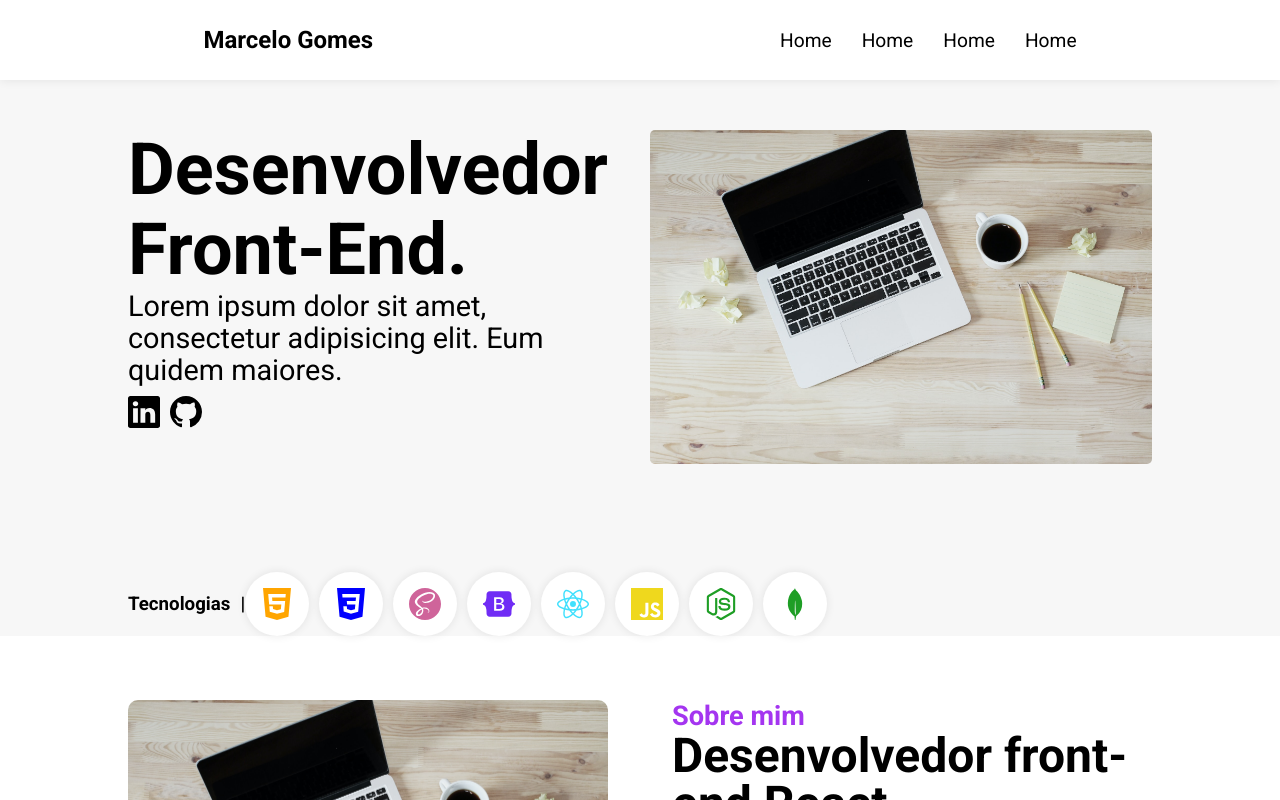
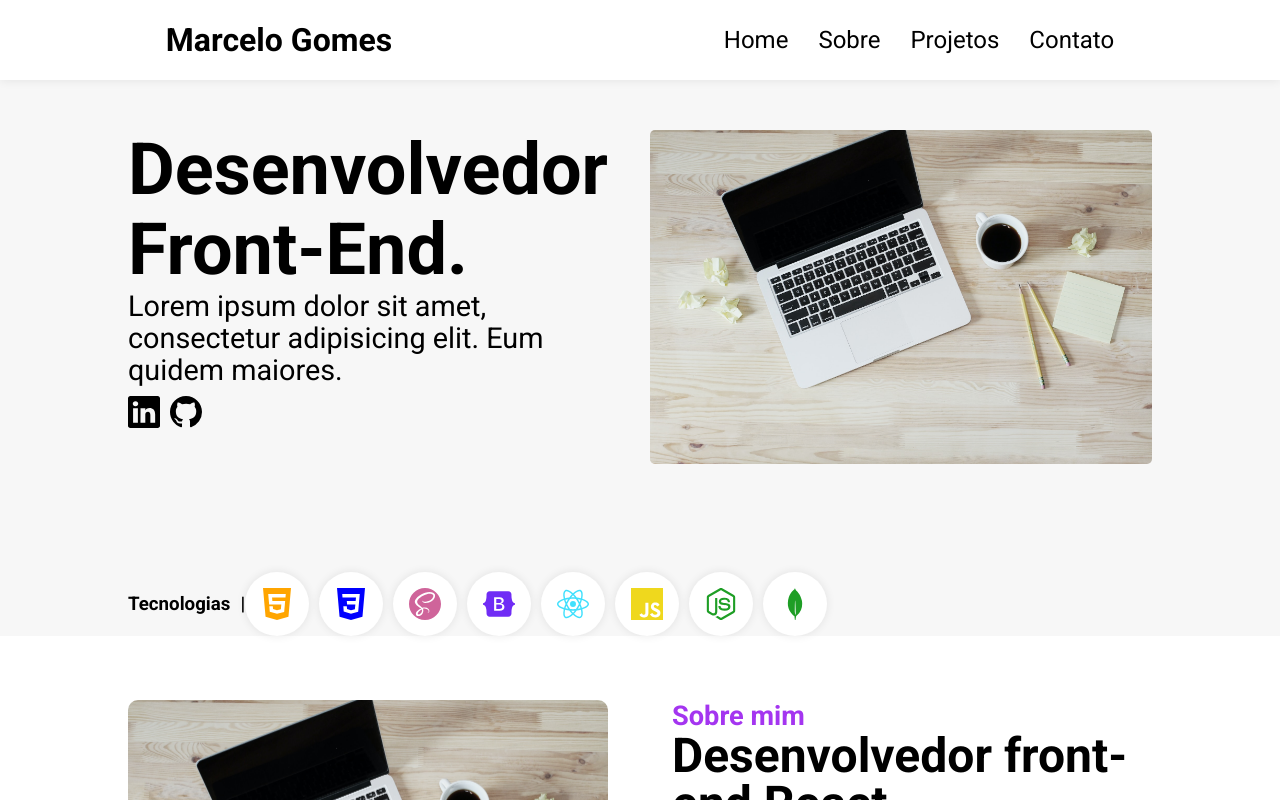
Before and after one commit to Marcelo-gms/portfolio-two, a React (Vite) app: page / in a window 1280 px wide. Shown: the top 800 px of the page. Built offline with nearby package versions, Linux system fonts and the light colour scheme.

Commit message:
update details

```diff
--- a/src/Global/GlobalStyles.js
+++ b/src/Global/GlobalStyles.js
@@ -10,6 +10,7 @@ export const Global = createGlobalStyle`
     margin:0;
     padding:0;
     box-sizing:border-box;
+    scroll-behavior:smooth;
 }
 
 body{
--- a/src/components/About/index.jsx
+++ b/src/components/About/index.jsx
@@ -2,7 +2,7 @@ import * as C from "./styles"
 
 const About = () => {
   return (
-    <C.MainContainer>
+    <C.MainContainer id="about">
       <C.CenterContainer>
         <C.ImageContainer>
           <img src="/img-home.jpg" alt="about image" />
--- a/src/components/Contact/index.jsx
+++ b/src/components/Contact/index.jsx
@@ -4,7 +4,7 @@ import { MdEmail, MdLocationOn } from "react-icons/md";
 
 const Contact = () => {
   return (
-    <C.Container>
+    <C.Container id="contact">
       <C.ContainerContent>
         <h1 id="contato">Contato</h1>
 
--- a/src/components/Header/index.jsx
+++ b/src/components/Header/index.jsx
@@ -12,7 +12,8 @@ function Header() {
   }
 
   const handleClickLink = (e)=>{
-    if(e.target.nodeName == "A" || e.target.nodeName == "LI"){
+    if(e.target.nodeName === "A" || e.target.nodeName === "LI"){
+      console.log(e.target.nodeName)
       setOpeMenu(!openMenu)
     }
   }
@@ -20,7 +21,7 @@ function Header() {
   return (
     <C.Container>
     <C.BoxLogo>
-    <h3>Marcelo Gomes</h3>
+    <a href="#"><h3>Marcelo Gomes</h3></a>
     </C.BoxLogo>
 
     <C.BoxIconMobile>
@@ -31,10 +32,10 @@ function Header() {
     <C.BoxListMenu open={openMenu} onClick={handleClickLink}>
       <AiOutlineClose onClick={handleMenu} />
 
-      <li><a href="#">Home</a></li>
-      <li><a href="#">Home</a></li>
-      <li><a href="#">Home</a></li>
-      <li><a href="#">Home</a></li>
+      <li><a href="#home">Home</a></li>
+      <li><a href="#about">Sobre</a></li>
+      <li><a href="#projects">Projetos</a></li>
+      <li><a href="#contact">Contato</a></li>
     </C.BoxListMenu>
     </C.Container>
   )
--- a/src/components/Header/styles.js
+++ b/src/components/Header/styles.js
@@ -23,7 +23,13 @@ box-shadow: 0 0 10px rgba(0,0,0,.09);
 `
 export const BoxLogo = styled.div`
 h3{
-    font-size: 1.5em;
+    font-size: 2em;
+    transition: all 0.5s;
+    cursor: pointer;
+
+    &:hover{
+        color: #a435f0;
+    }
 }
 
 
@@ -50,7 +56,7 @@ svg{
 }
 
 li{
-    font-size: 1.2em;
+    font-size: 1.5em;
 }
 
 @media screen and (max-width:768px) {
--- a/src/components/Home/Home.jsx
+++ b/src/components/Home/Home.jsx
@@ -14,7 +14,7 @@ import {
 
 const Home = () => {
   return (
-    <C.MainContainer>
+    <C.MainContainer id="home">
       <C.CenterContainer>
         <C.ImageContainer>
           <div>
--- a/src/components/Projects/index.jsx
+++ b/src/components/Projects/index.jsx
@@ -4,7 +4,7 @@ import ProjectCard from "../ProjectCard"
 
 const Projects = () => {
   return (
-    <C.Container>
+    <C.Container id="projects">
       <h1>Projectos</h1>
 
       <ProjectCard reverse />
```
